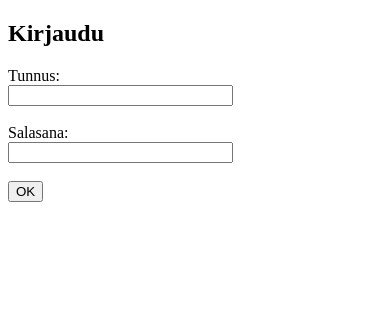
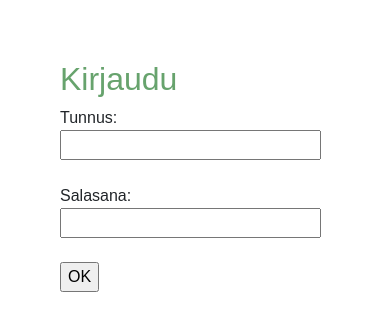
Before and after one commit to tiibuturner/Team10, a PHP site: page /kirjaudu.php in a window 390 px wide. Shown: the top 331 px of the page. Run offline with PHP 8.4, Linux system fonts and the light colour scheme.

Commit message:
noin viimeinen juttu

```diff
--- /dev/null
+++ b/assets/css/kirjauduyms.css
@@ -0,0 +1,12 @@
+body{
+    margin-top: 60px;
+    margin-left: 60px;
+    font-family:Arial, Helvetica, sans-serif ;
+}
+h1.otsikko{
+    color:rgb(103, 163, 109);
+    font-size:xx-large;
+}
+h2.otsikko{
+    font-size:xx-large;
+}
--- a/kirjaudu.php
+++ b/kirjaudu.php
@@ -1,12 +1,19 @@
 <!DOCTYPE html>
-<html>
+<html lang="en">
 <head>
+    <meta charset="UTF-8">
+    <meta http-equiv="X-UA-Compatible" content="IE=edge">
+    <meta name="viewport" content="width=device-width, initial-scale=1.0">
+    <link href="https://cdn.jsdelivr.net/npm/bootstrap@5.3.0-alpha1/dist/css/bootstrap.min.css" rel="stylesheet" integrity="sha384-GLhlTQ8iRABdZLl6O3oVMWSktQOp6b7In1Zl3/Jr59b6EGGoI1aFkw7cmDA6j6gD" crossorigin="anonymous">
+    <link rel="stylesheet" href="assets/css/general.css">
+    <link rel="stylesheet" href="assets/css/kirjauduyms.css">
+    <title>Document</title>
     <title>Vaatii kirjautumisen</title>
 </head>
 <body>
 
 <?php
-print "<h2>Kirjaudu</h2>";
+print "<h2 class='otsikko'>Kirjaudu</h2>";
 ?>
 
 <form action="tarkistakirjautuminen.php" method="post">
--- a/kuvagalleria/stylegalleryupload.css
+++ b/kuvagalleria/stylegalleryupload.css
@@ -86,7 +86,7 @@
     }
     footer{
         width:fit-content;
-        margin:0%;
+
     }
 
 }
--- a/rekisteroityminen.html
+++ b/rekisteroityminen.html
@@ -4,10 +4,13 @@
     <meta charset="UTF-8">
     <meta http-equiv="X-UA-Compatible" content="IE=edge">
     <meta name="viewport" content="width=device-width, initial-scale=1.0">
+    <link href="https://cdn.jsdelivr.net/npm/bootstrap@5.3.0-alpha1/dist/css/bootstrap.min.css" rel="stylesheet" integrity="sha384-GLhlTQ8iRABdZLl6O3oVMWSktQOp6b7In1Zl3/Jr59b6EGGoI1aFkw7cmDA6j6gD" crossorigin="anonymous">
+    <link rel="stylesheet" href="assets/css/general.css">
+    <link rel="stylesheet" href="assets/css/kirjauduyms.css">
     <title>Rekisteröidy</title>
     </head>
     <body>
-        <h1>Henkilötietojen lisäys</h1>
+        <h1 class="otsikko">Henkilötietojen lisäys</h1>
 
         <form action="rekisteroidy.php" method="post">
             Tunnus:<br> <input type="text" name="tunnus" value="" size="25" ><br><br>
```
